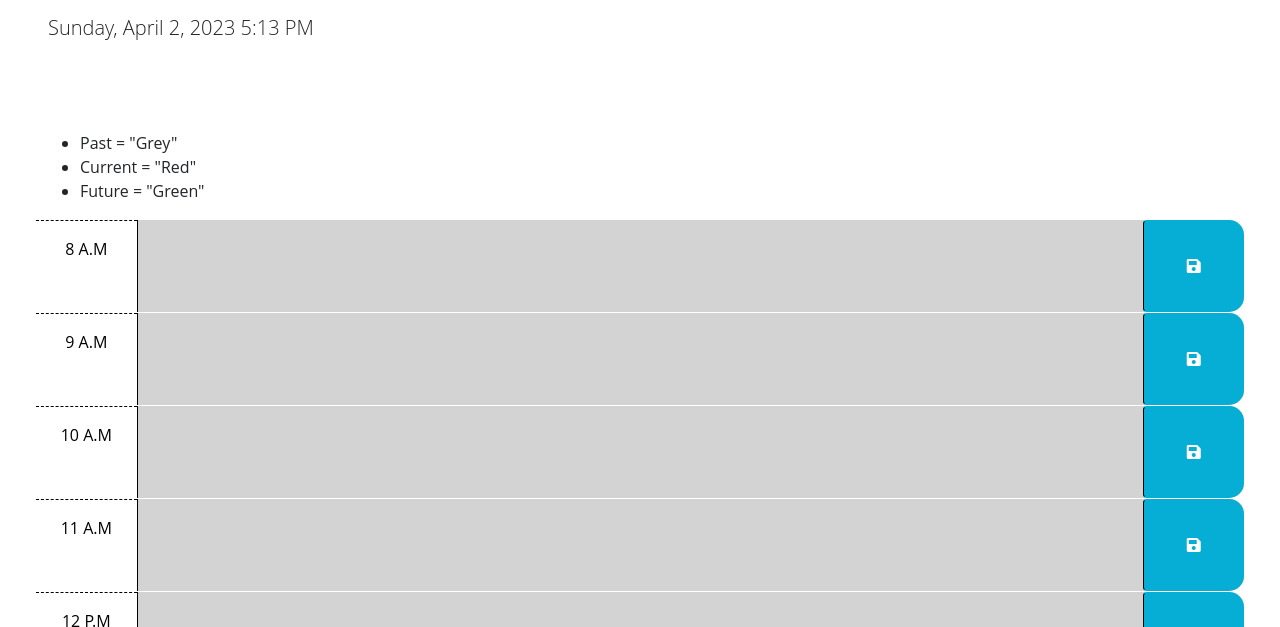
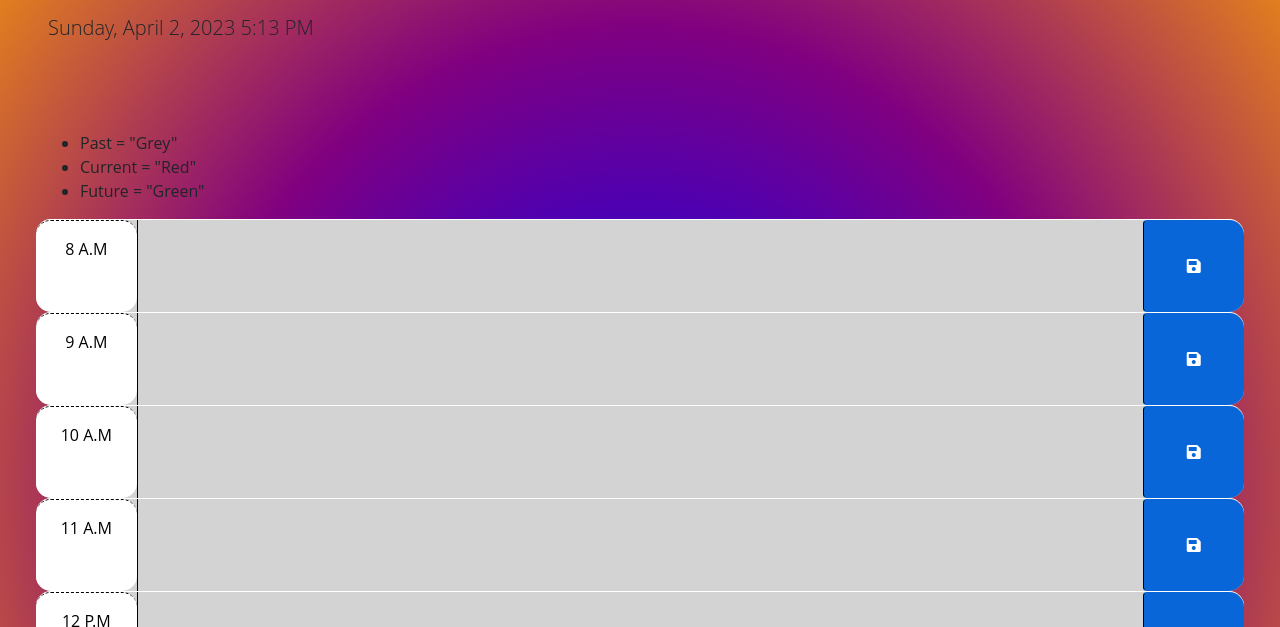
Before and after one commit to DanielkKostich/Day-Scheduler, a plain HTML site: page index.html in a window 1280 px wide. Shown: the part 166-793 px from the top of the page. Drawn offline with nearby package versions, Linux system fonts and the light colour scheme.

Commit message:
added readme and screenshot

```diff
--- a/assets/style.css
+++ b/assets/style.css
@@ -1,4 +1,5 @@
 body {
+  background-image: repeating-radial-gradient(blue , purple, orange);
     font-family: 'Open Sans', sans-serif;
     font-size: 16px;
   }
@@ -28,6 +29,7 @@ body {
     background-color: #ffffff;
     color: #000000;
     border-top: 1px dashed #000000;
+    border-radius: 15px;
   }
 
   .past {
@@ -49,7 +51,7 @@ body {
     border-left: 1px solid black;
     border-top-right-radius: 15px;
     border-bottom-right-radius: 15px;
-    background-color: #06aed5;
+    background-color: #0966d8;
     color: white;
   }
 
```
Also changed, not shown: assets/images/Screenshot 2023-04-02 120832.png (added), 1 other file.
